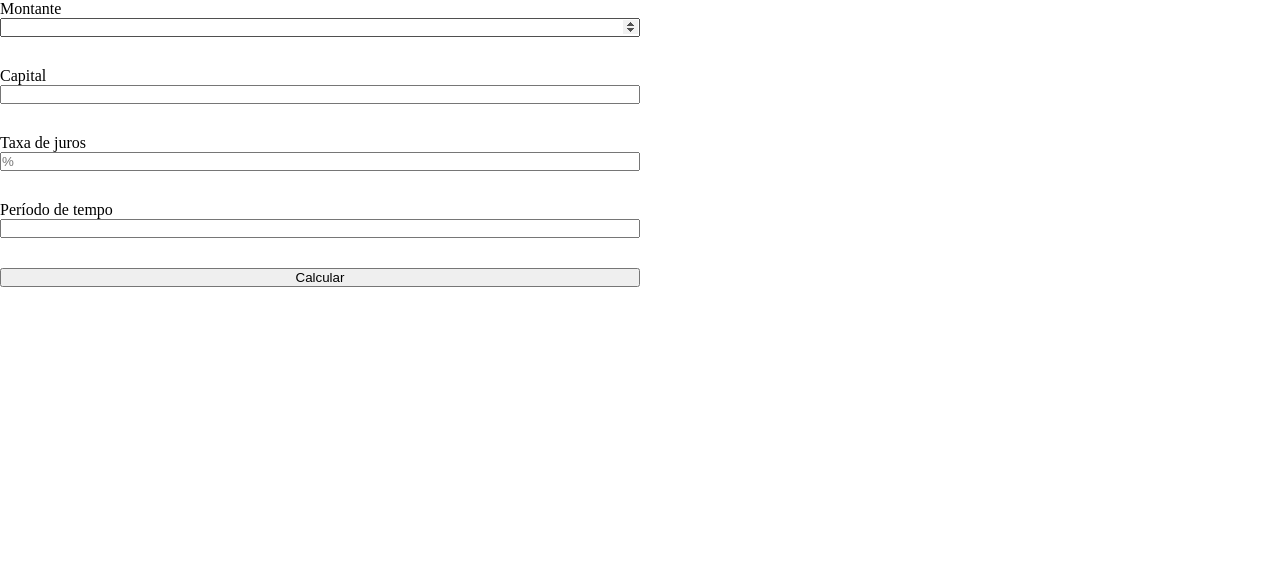
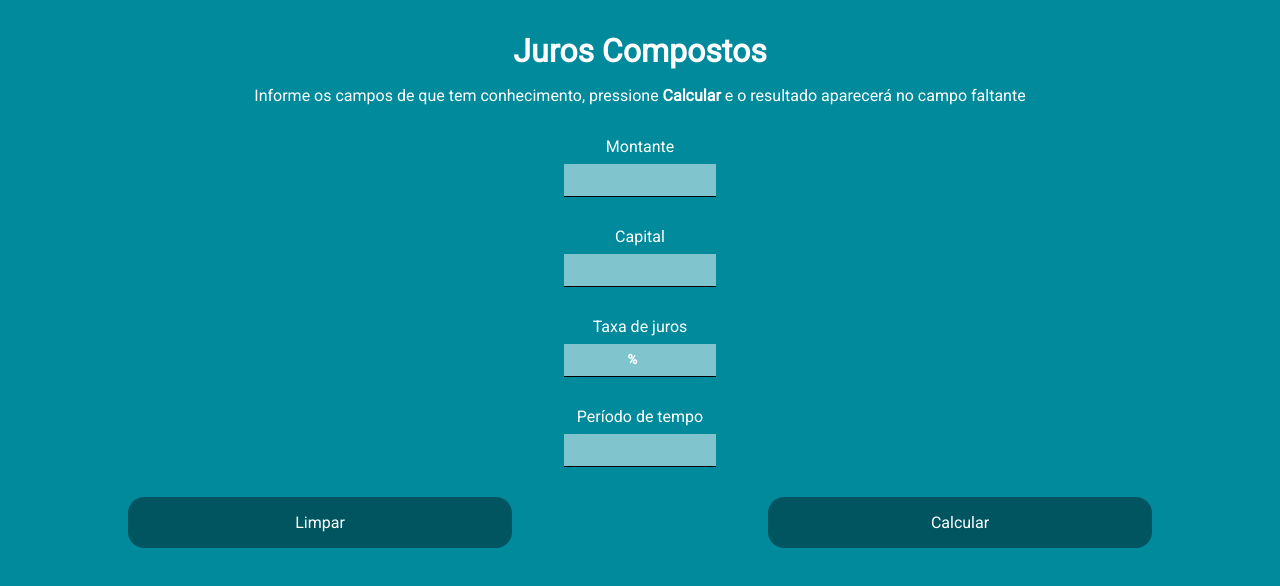
Before and after one commit to GabrielPDB/compound-interest, a plain HTML site: page index.html in a window 1280 px wide. Drawn offline with Linux system fonts and the light colour scheme.

Commit message:
style update

```diff
--- a/index.html
+++ b/index.html
@@ -13,6 +13,14 @@
     />
   </head>
   <body>
+    <header>
+      <h1>Juros Compostos</h1>
+      <p>
+        Informe os campos de que tem conhecimento, pressione
+        <strong>Calcular</strong> e o resultado aparecerá no campo faltante
+      </p>
+    </header>
+
     <div class="inputs">
       <label for="amount">Montante</label>
       <input type="number" name="amount" id="amount" />
@@ -30,8 +38,10 @@
 
       <label for="time">Período de tempo</label>
       <input type="number" name="time" id="time" />
-
-      <button onclick="chooseCalc()">Calcular</button>
+    </div>
+    <div class="buttons">
+      <button class="clear" onclick="clear()">Limpar</button>
+      <button class="done" onclick="chooseCalc()">Calcular</button>
     </div>
 
     <script src="./scripts.js"></script>
--- a/scripts.js
+++ b/scripts.js
@@ -12,7 +12,7 @@ function calculateAmount() {
   amount.value = total.toFixed(2)
 }
 function calculateCapital() {
-  capital.style['color'] = 'red'
+  capital.style['color'] = 'green'
 
   const total =
     amount.value / Math.pow(1 + interestRate.value / 100, time.value)
@@ -20,14 +20,14 @@ function calculateCapital() {
   capital.value = total.toFixed(2)
 }
 function calculateInterestRate() {
-  interestRate.style['color'] = 'red'
+  interestRate.style['color'] = 'green'
 
   const total = ((amount.value / capital.value) ** (1 / time.value) - 1) * 100
 
   interestRate.value = total.toFixed(2)
 }
 function calculateTime() {
-  time.style['color'] = 'red'
+  time.style['color'] = 'green'
   // Aqui tá complexo
 }
 
@@ -43,4 +43,11 @@ function chooseCalc() {
   }
 }
 
+function clear() {
+  amount.value = ''
+  capital.value = ''
+  interestRate.value = ''
+  time.value = ''
+}
+
 console.log()
--- a/style.css
+++ b/style.css
@@ -1,15 +1,71 @@
+@import url('https://fonts.googleapis.com/css2?family=Roboto&display=swap');
+
 * {
+  font-family: 'Roboto', sans-serif;
   margin: 0;
   padding: 0;
   box-sizing: border-box;
 }
 
+body {
+  width: 100vw;
+  height: 100vh;
+  display: flex;
+  flex-direction: column;
+  align-items: center;
+  background-color: rgb(1, 138, 156);
+}
+
+header {
+  text-align: center;
+  margin: 2rem 0;
+  color: white;
+}
+
+header h1 {
+  margin-bottom: 1rem;
+}
+
 .inputs {
   display: flex;
   flex-direction: column;
-  width: 50%;
+  text-align: center;
+  color: white;
+}
+
+.inputs label {
+  margin-bottom: 0.5rem;
 }
 
 input {
   margin-bottom: 30px;
+  border: none;
+  outline: none;
+  border-bottom: 1px solid black;
+  background-color: rgba(255, 255, 255, 0.5);
+  font-weight: bold;
+  line-height: 2rem;
+  color: white;
+  text-align: center;
 }
+
+input::placeholder {
+  color: white;
+}
+
+.buttons {
+  width: 100%;
+  display: flex;
+  justify-content: space-around;
+}
+
+button {
+  padding: 1rem;
+  font-size: 1rem;
+  background-color: rgba(0, 0, 0, 0.384);
+  color: white;
+  border: none;
+  outline: none;
+  border-radius: 1rem;
+  width: 30%;
+}
```
